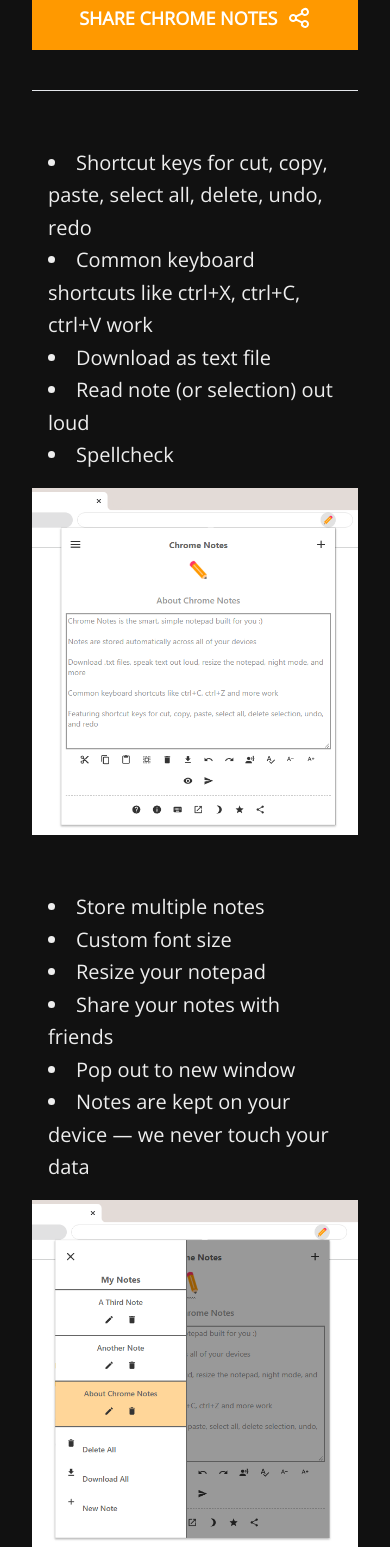
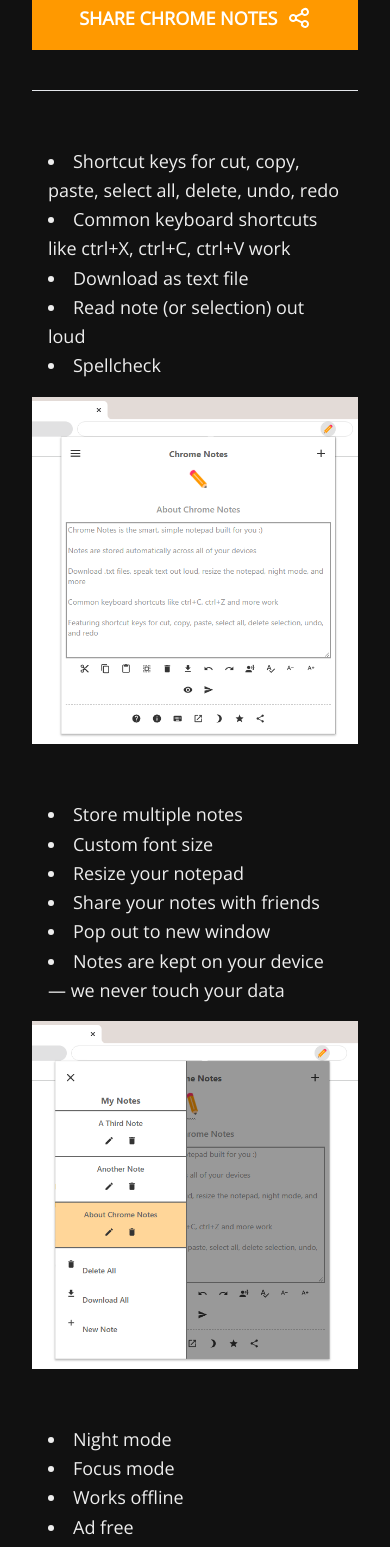
Before and after one commit to rgbstudios/rgbstudios.github.io, a SvelteKit app: page /projects/chrome-notes in a window 390 px wide. Shown: the part 1120-2667 px from the top of the page. Built offline with nearby package versions, Linux system fonts and the light colour scheme.

Commit message:
Fix mobile font size for lists

```diff
--- a/src/routes/projects/chrome-notes/+page.svelte
+++ b/src/routes/projects/chrome-notes/+page.svelte
@@ -98,7 +98,7 @@
 <hr class="my-10" />
 
 <div class="grid md:grid-cols-2 my-10 md:my-0">
-	<ul class="p-4 list-disc list-inside text-xl leading-relaxed my-auto">
+	<ul class="p-4 list-disc list-inside text-lg sm:text-xl leading-relaxed my-auto">
 		<li>Shortcut keys for cut, copy, paste, select all, delete, undo, redo</li>
 		<li>Common keyboard shortcuts like ctrl+X, ctrl+C, ctrl+V work</li>
 		<li>Download as text file</li>
@@ -114,7 +114,9 @@
 		src="/img/projects/screenshots/chrome-notes-menu.png"
 		alt="chrome notes screenshot"
 	/>
-	<ul class="order-0 md:order-1 p-4 list-disc list-inside text-xl leading-relaxed my-auto">
+	<ul
+		class="order-0 md:order-1 p-4 list-disc list-inside text-lg sm:text-xl leading-relaxed my-auto"
+	>
 		<li>Store multiple notes</li>
 		<li>Custom font size</li>
 		<li>Resize your notepad</li>
@@ -125,7 +127,7 @@
 </div>
 
 <div class="grid md:grid-cols-2 my-10 md:my-0">
-	<ul class="p-4 list-disc list-inside text-xl leading-relaxed my-auto">
+	<ul class="p-4 list-disc list-inside text-lg sm:text-xl leading-relaxed my-auto">
 		<li>Night mode</li>
 		<li>Focus mode</li>
 		<li>Works offline</li>
```
